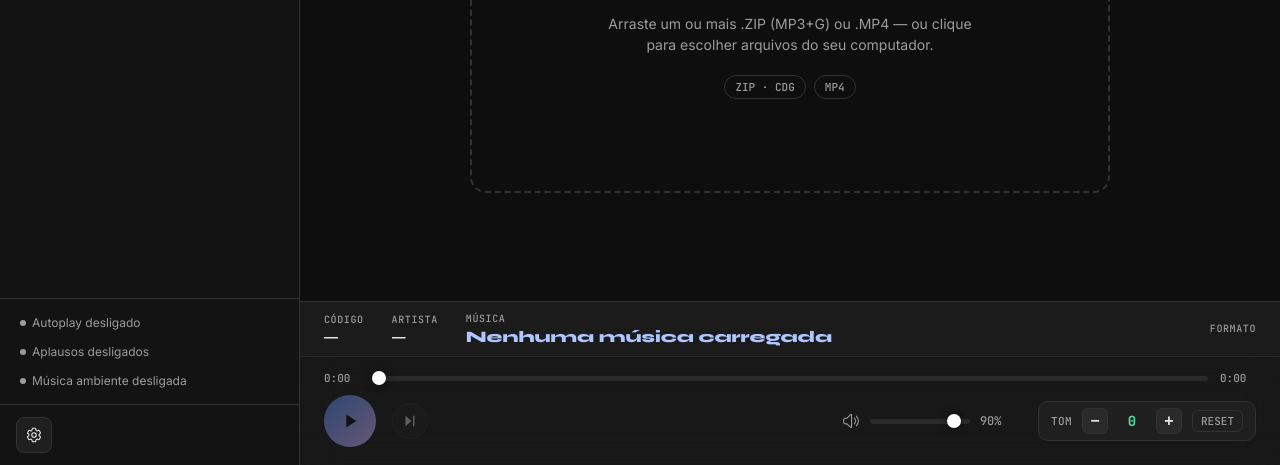
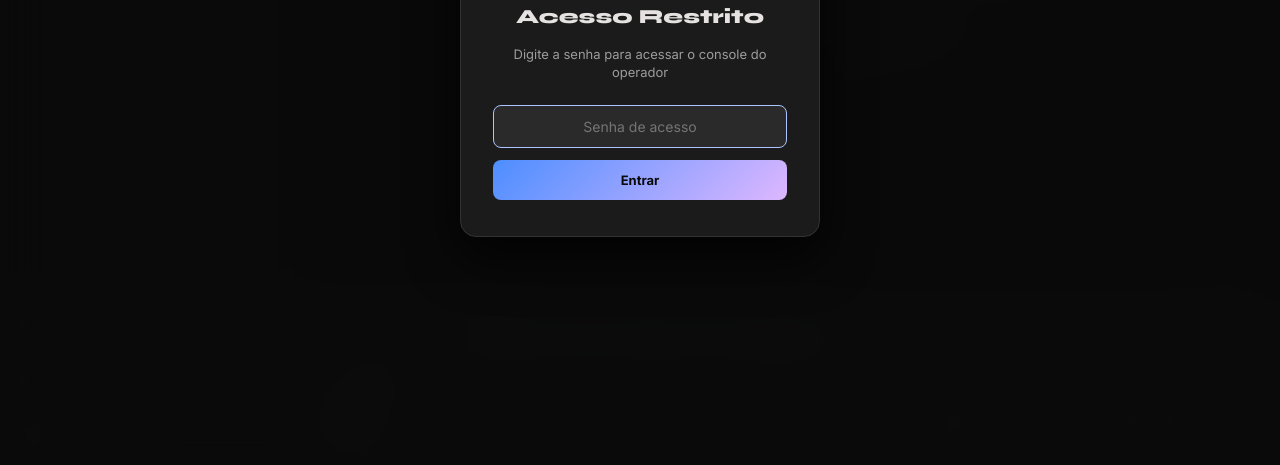
Before and after one commit to playkaraoke/PlayKaraokeWebPlayer, a plain HTML site: page index.html in a window 1280 px wide. Shown: the part 335-800 px from the top of the page. Drawn offline with nearby package versions, Linux system fonts and the light colour scheme.

Commit message:
Adiciona modal de autenticacao com senha

```diff
--- a/index.html
+++ b/index.html
@@ -33,6 +33,97 @@
     overflow:hidden;
   }
   .hidden{display:none !important;}
+
+  /* ===================== AUTH OVERLAY ===================== */
+  #auth-overlay{
+    position:fixed;
+    inset:0;
+    background:rgba(10,10,10,0.95);
+    backdrop-filter:blur(24px);
+    -webkit-backdrop-filter:blur(24px);
+    z-index:99999;
+    display:flex;
+    align-items:center;
+    justify-content:center;
+    transition:opacity 0.3s ease, visibility 0.3s ease;
+  }
+  #auth-overlay.unlocked{
+    opacity:0;
+    visibility:hidden;
+    pointer-events:none;
+  }
+  #auth-card{
+    background:var(--surface-container-low);
+    border:1px solid var(--outline-variant);
+    border-radius:16px;
+    padding:36px 32px;
+    width:100%;
+    max-width:360px;
+    box-shadow:0 20px 50px rgba(0,0,0,0.8);
+    text-align:center;
+    display:flex;
+    flex-direction:column;
+    gap:16px;
+  }
+  #auth-card img{
+    width:160px;
+    margin:0 auto 4px auto;
+    display:block;
+  }
+  #auth-card h2{
+    font-family:'Syne',sans-serif;
+    font-size:20px;
+    font-weight:800;
+    margin:0;
+    color:var(--on-surface);
+  }
+  #auth-card p{
+    font-size:13px;
+    color:var(--on-surface-variant);
+    margin:0;
+    line-height:1.4;
+  }
+  #auth-form{
+    display:flex;
+    flex-direction:column;
+    gap:12px;
+    margin-top:8px;
+  }
+  #auth-password{
+    background:var(--surface-container-high);
+    border:1px solid var(--outline-variant);
+    color:var(--on-surface);
+    border-radius:8px;
+    padding:12px 14px;
+    font-size:14px;
+    outline:none;
+    font-family:'Inter',sans-serif;
+    text-align:center;
+    transition:border-color 0.15s ease;
+  }
+  #auth-password:focus{
+    border-color:var(--primary-bright);
+  }
+  #auth-submit-btn{
+    background:linear-gradient(135deg, var(--primary), var(--secondary));
+    border:none;
+    color:#0a0a0a;
+    font-size:13px;
+    font-weight:700;
+    padding:12px;
+    border-radius:8px;
+    cursor:pointer;
+    font-family:'Inter',sans-serif;
+    transition:transform 0.1s ease;
+  }
+  #auth-submit-btn:hover{
+    transform:scale(1.02);
+  }
+  #auth-error{
+    font-size:12px;
+    color:var(--error);
+    margin-top:2px;
+  }
 
   /* ===================== SIDEBAR ===================== */
   #sidebar{
@@ -886,6 +977,20 @@
 </head>
 <body>
 
+<!-- Modal de Autenticação -->
+<div id="auth-overlay">
+  <div id="auth-card">
+    <img src="assets/logo.svg" alt="Play Karaoke"/>
+    <h2>Acesso Restrito</h2>
+    <p>Digite a senha para acessar o console do operador</p>
+    <form id="auth-form" onsubmit="return false;">
+      <input type="password" id="auth-password" placeholder="Senha de acesso" autocomplete="current-password" autofocus required />
+      <button type="submit" id="auth-submit-btn">Entrar</button>
+      <div id="auth-error" class="hidden">Senha incorreta. Tente novamente.</div>
+    </form>
+  </div>
+</div>
+
 <div id="sidebar">
   <div id="logo-area">
     <img src="assets/logo.svg" alt="Play Karaoke"/>
@@ -919,7 +1024,7 @@
 
   <div id="sidebar-footer">
     <button id="settings-btn" title="Configurações">
-      <svg fill="none" stroke="currentColor" stroke-width="1.5" viewBox="0 0 24 24"><path stroke-linecap="round" stroke-linejoin="round" d="M9.594 3.94c.09-.542.56-.94 1.11-.94h2.593c.55 0 1.02.398 1.11.94l.213 1.281c.063.374.313.686.645.87.074.04.147.083.22.127.324.196.72.257 1.075.124l1.217-.456a1.125 1.125 0 0 1 1.37.49l1.296 2.247a1.125 1.125 0 0 1-.26 1.431l-1.003.827c-.293.24-.438.613-.431.992a6.759 6.759 0 0 1 0 .255c-.007.378.138.75.43.99l1.005.828c.424.35.534.954.26 1.43l-1.298 2.247a1.125 1.125 0 0 1-1.369.491l-1.217-.456c-.355-.133-.75-.072-1.076.124a6.57 6.57 0 0 1-.22.128c-.331.183-.581.495-.644.869l-.213 1.28c-.09.543-.56.941-1.11.941h-2.594c-.55 0-1.02-.398-1.11-.94l-.213-1.281c-.062-.374-.312-.686-.644-.87a6.52 6.52 0 0 1-.22-.127c-.325-.196-.72-.257-1.076-.124l-1.217.456a1.125 1.125 0 0 1-1.369-.49l-1.297-2.247a1.125 1.125 0 0 1 .26-1.431l1.004-.827c.292-.24.437-.613.43-.992a6.932 6.932 0 0 1 0-.255c.007-.378-.138-.75-.43-.99l-1.004-.828a1.125 1.125 0 0 1-.26-1.43l1.297-2.247a1.125 1.125 0 0 1 1.37-.491l1.216.456c.356.133.751.072 1.076-.124.072-.044.146-.087.22-.128.332-.183.582-.495.644-.869l.214-1.281Z"/><path stroke-linecap="round" stroke-linejoin="round" d="M15 12a3 3 0 1 1-6 0 3 3 0 0 1 6 0Z"/></svg>
+      <svg fill="none" stroke="currentColor" stroke-width="1.5" viewBox="0 0 24 24"><path stroke-linecap="round" stroke-linejoin="round" d="M9.594 3.94c.09-.542.56-.94 1.11-.94h2.593c.55 0 1.02.398 1.11.94l.213 1.281c.063.374.313.686.645.87.074.04.147.083.22.127.324.196.72.257 1.075.124l1.217-.456a1.125 1.125 0 0 1 1.37.49l1.296 2.247a1.125 1.125 0 0 1-.26 1.431l-1.003.827c-.293.24-.438.613-.431.992a6.759 6.759 0 0 1 0 .255c-.007.378.138.75.43.99l1.005.828c.424.35.534.954.26 1.43l-1.298 2.247a1.125 1.125 0 0 1-1.369.491l-1.217-.456c-.355-.133-.75-.072-1.076.124a6.57 6.57 0 0 1-.22.128c-.331.183-.581.495-.644.869l-.213 1.28c-.09.543-.56.941-1.11.941h-2.594c-.55 0-1.02-.398-1.11-.94l-.213-1.281c-.062-.374-.312-.686-.644-.87a6.52 6.52 0 0 1-.22-.127c-.325-.196-.72-.257-1.076-.124l-1.217.456a1.125 1.125 0 0 1-1.369-.49l-1.297-2.247a1.125 1.125 0 0 1 .26-1.431l1.004-.827c.292-.24.437-.613.43-.992a6.932 6.932 0 0 1 0-.255c.007-.378-.138-.75-.43-.99l-1.004-.828a1.125 1.125 0 0 1-.26-1.43l1.297-2.247a1.125 1.125 0 0 1 1.37-.491l1.216.456c.356.133.751.072 1.076-.124.072-.044.146-.087.22-.128.332-.183.582-.495.644-.869l.214-1.281Z"/><path stroke-width="1.5" stroke-linecap="round" stroke-linejoin="round" d="M15 12a3 3 0 1 1-6 0 3 3 0 0 1 6 0Z"/></svg>
     </button>
   </div>
 </div>
@@ -1133,6 +1238,46 @@
 <script src="js/cdg-player.js"></script>
 <script src="js/file-loader.js"></script>
 <script type="module" src="js/app.js"></script>
+
+<!-- Script de Autenticação com o seu Hash -->
+<script>
+  (function() {
+    const ACCESS_HASH = 'f29d9bd92cffddbdfd51487bcf98b0f84eba168f86530fcbb40086d7ce7ebe53';
+
+    async function calculateSHA256(str) {
+      const buffer = new TextEncoder().encode(str);
+      const hashBuffer = await crypto.subtle.digest('SHA-256', buffer);
+      const hashArray = Array.from(new Uint8Array(hashBuffer));
+      return hashArray.map(b => b.toString(16).padStart(2, '0')).join('');
+    }
+
+    const overlay = document.getElementById('auth-overlay');
+    const form = document.getElementById('auth-form');
+    const passwordInput = document.getElementById('auth-password');
+    const errorMsg = document.getElementById('auth-error');
+
+    if (sessionStorage.getItem('playkaraoke_auth') === 'true') {
+      overlay.classList.add('unlocked');
+    }
+
+    form.addEventListener('submit', async () => {
+      const inputPass = passwordInput.value.trim();
+      if (!inputPass) return;
+
+      const hash = await calculateSHA256(inputPass);
+      if (hash === ACCESS_HASH) {
+        sessionStorage.setItem('playkaraoke_auth', 'true');
+        overlay.classList.add('unlocked');
+        errorMsg.classList.add('hidden');
+      } else {
+        errorMsg.classList.remove('hidden');
+        passwordInput.value = '';
+        passwordInput.focus();
+      }
+    });
+  })();
+</script>
+
 <script>
   const seekBar = document.getElementById('seek-bar');
   function updateFill(){
```
